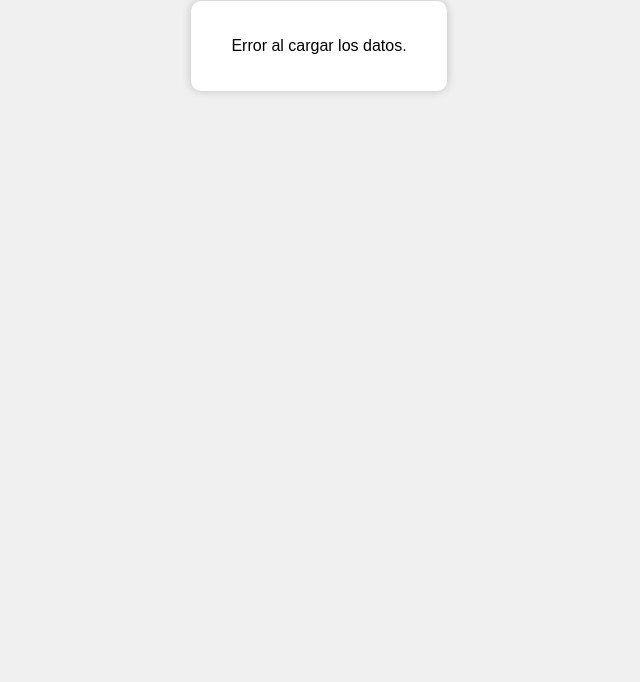
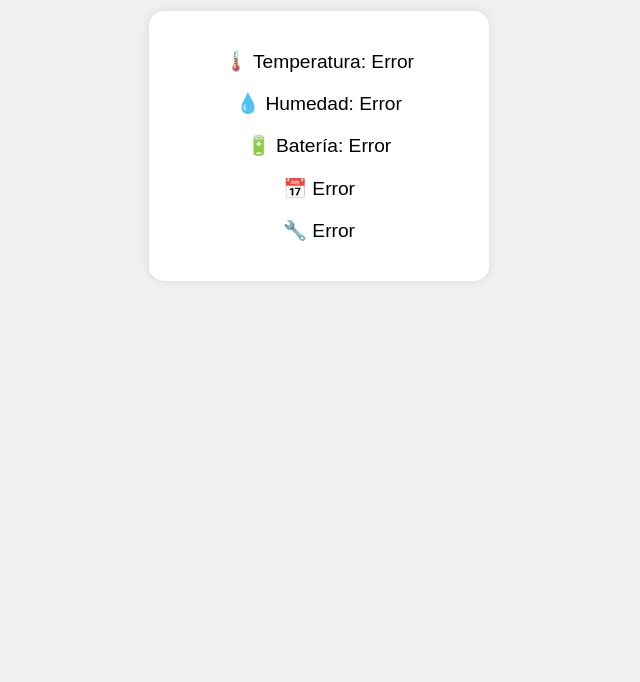
Before and after one commit to OINONTA24/IoT_COM, a plain HTML site: page index.html in a window 1280 px wide. Shown: the part 118-800 px from the top of the page, without its empty margins (321-961 px from the left). Drawn offline with Linux system fonts and the light colour scheme; no server answers.

Commit message:
Update index.html

```diff
--- a/index.html
+++ b/index.html
@@ -1,52 +1,49 @@
 <!DOCTYPE html>
 <html lang="es">
 <head>
-  <meta charset="UTF-8" />
-  <meta name="viewport" content="width=device-width, initial-scale=1.0"/>
-  <title>Datos del Sensor</title>
+  <meta charset="UTF-8">
+  <title>Huerto IoT</title>
   <style>
-    body {
-      font-family: Arial, sans-serif;
-      text-align: center;
-      background: #f0f0f0;
-      padding: 30px;
-    }
+    body { font-family: Arial, sans-serif; background: #f0f0f0; text-align: center; padding: 40px; }
     .card {
       background: white;
-      border-radius: 10px;
-      box-shadow: 0 0 10px rgba(0,0,0,0.2);
-      display: inline-block;
-      padding: 20px 40px;
+      padding: 20px;
+      margin: auto;
+      border-radius: 15px;
+      width: 300px;
+      box-shadow: 0 0 10px rgba(0,0,0,0.1);
     }
-    .value {
-      font-size: 2em;
-      margin: 10px 0;
-    }
+    h1 { color: #2d2d2d; }
+    p { font-size: 1.2em; }
   </style>
 </head>
 <body>
   <h1>🌿 Datos del Huerto IoT</h1>
-  <div class="card" id="datos">
-    <p class="value" id="temp">🌡️ Temperatura: Cargando...</p>
-    <p class="value" id="hum">💧 Humedad: Cargando...</p>
-    <p class="value" id="bat">🔋 Batería: Cargando...</p>
-    <p id="fecha">📅 Fecha: Cargando...</p>
-    <p id="disp">🔧 Dispositivo: Cargando...</p>
+  <div class="card">
+    <p>🌡️ Temperatura: <span id="temp">Cargando...</span></p>
+    <p>💧 Humedad: <span id="hum">Cargando...</span></p>
+    <p>🔋 Batería: <span id="bat">Cargando...</span></p>
+    <p>📅 <span id="time">Cargando...</span></p>
+    <p>🔧 <span id="device">Cargando...</span></p>
   </div>
 
   <script>
-    fetch('/.netlify/functions/getData')
-      .then(res => res.json())
+    fetch('/data.json')
+      .then(response => response.json())
       .then(data => {
-        document.getElementById('temp').textContent = `🌡️ Temperatura: ${data.temperatura} °C`;
-        document.getElementById('hum').textContent = `💧 Humedad: ${data.humedad} %`;
-        document.getElementById('bat').textContent = `🔋 Batería: ${data.bateria} V`;
-        document.getElementById('fecha').textContent = `📅 Fecha: ${new Date(data.fecha).toLocaleString()}`;
-        document.getElementById('disp').textContent = `🔧 Dispositivo: ${data.dispositivo}`;
+        document.getElementById('temp').textContent = `${data.temp} °C`;
+        document.getElementById('hum').textContent = `${data.hum} %`;
+        document.getElementById('bat').textContent = `${data.bat} V`;
+        document.getElementById('time').textContent = `Fecha: ${new Date(data.time).toLocaleString()}`;
+        document.getElementById('device').textContent = `Dispositivo: ${data.device}`;
       })
-      .catch(err => {
-        document.getElementById('datos').innerHTML = '<p>Error al cargar los datos.</p>';
-        console.error(err);
+      .catch(error => {
+        console.error('Error al cargar datos:', error);
+        document.getElementById('temp').textContent = 'Error';
+        document.getElementById('hum').textContent = 'Error';
+        document.getElementById('bat').textContent = 'Error';
+        document.getElementById('time').textContent = 'Error';
+        document.getElementById('device').textContent = 'Error';
       });
   </script>
 </body>
```
